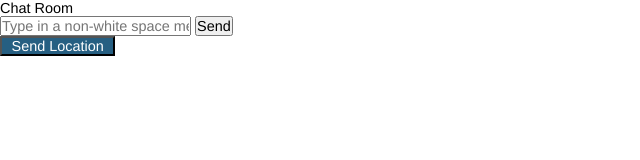
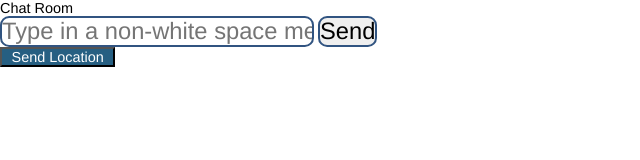
Before and after one commit to juliehutchinson001/sockets, a website: page public/index.html in a window 1280 px wide. Shown: the whole page, without its empty margins (0-640 px from the left). Drawn offline with nearby package versions, Linux system fonts and the light colour scheme; no server answers.

Commit message:
style: add format for inputs

```diff
--- a/public/stylesheets/css/main.css
+++ b/public/stylesheets/css/main.css
@@ -143,6 +143,18 @@ iframe {
   width: 21.9rem;
 }
 
+input {
+  /* Dimensions */
+  border-radius: 0.6rem;
+
+  /* Outline */
+  border: 0.18rem solid #315481;
+  outline: none;
+
+  /* Typography */
+  font-size: 1.56rem;
+}
+
 .chat__footer {
   /* Color */
   background: #e6eaee;
```
